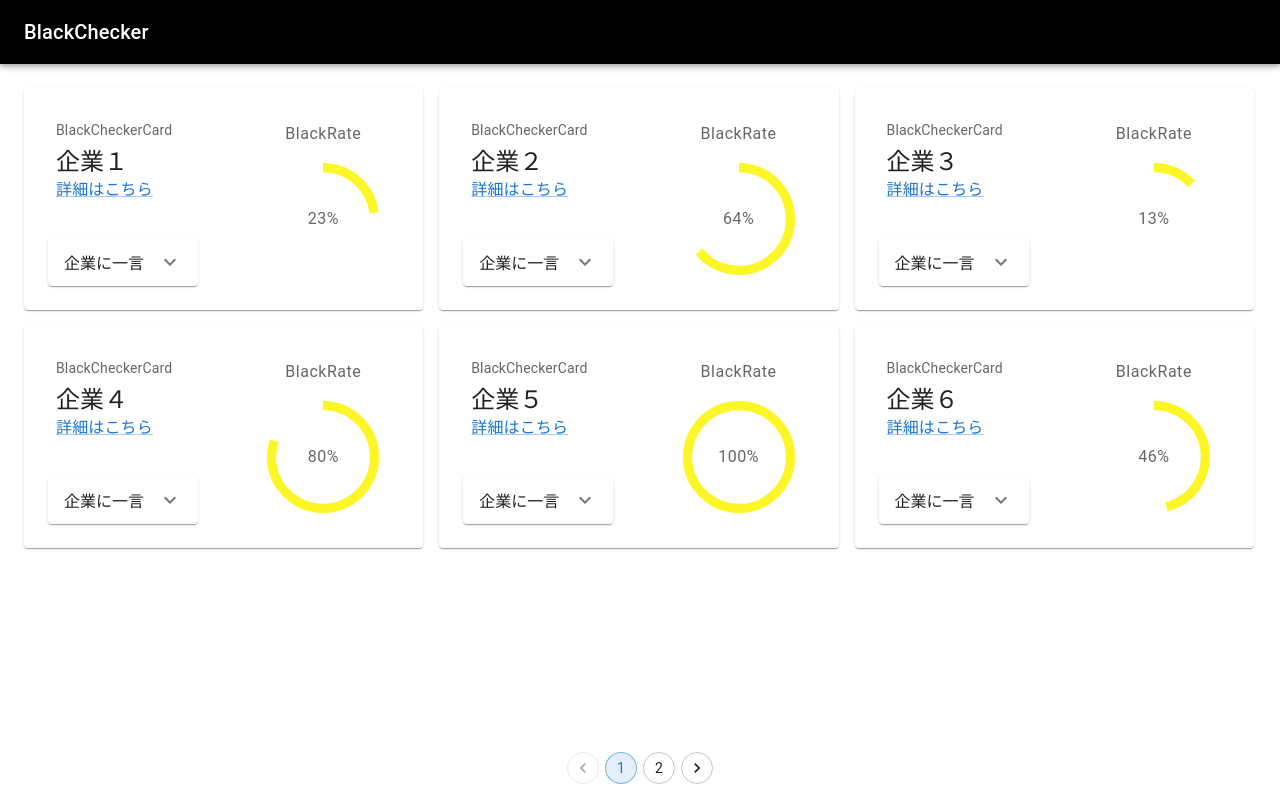
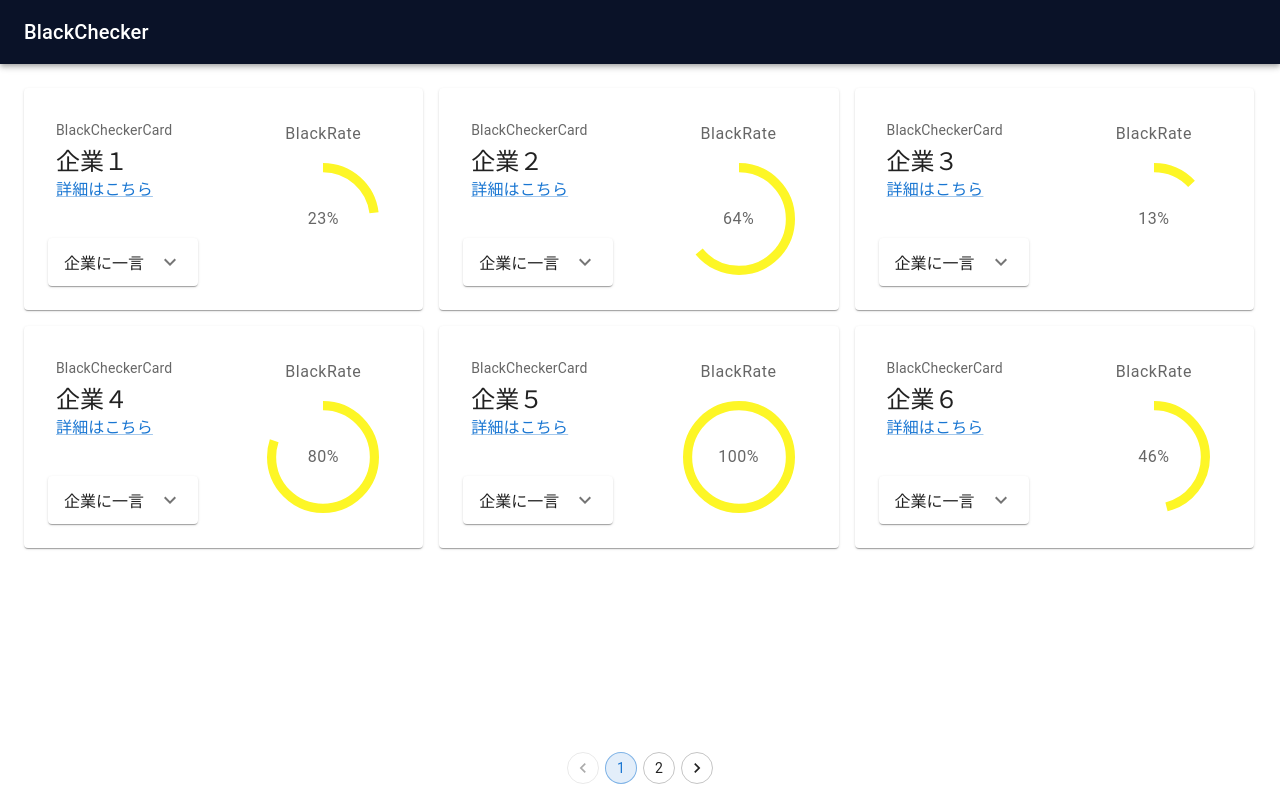
Before and after one commit to MonkeyHackParty/team4, a React (Vite) app in the folder frontend/: page / in a window 1280 px wide. Built offline with nearby package versions, Linux system fonts and the light colour scheme.

Commit message:
BlackAndYelow+

```diff
--- a/frontend/src/components/ButtonAppBar.jsx
+++ b/frontend/src/components/ButtonAppBar.jsx
@@ -10,7 +10,7 @@ import { Box } from '@mui/material';
 export default function ButtonAppBar() {
   return (
     <Box sx={{ flexGrow: 1 }}>
-      <AppBar position="static" sx={{ backgroundColor: '#000000' }}>
+      <AppBar position="static" sx={{ backgroundColor: '#0a1228' }}>
         <Toolbar>
           <Typography variant="h6" component="div" sx={{ flexGrow: 1 }}>
             BlackChecker
--- a/frontend/src/components/Loading.jsx
+++ b/frontend/src/components/Loading.jsx
@@ -12,7 +12,7 @@ export default function CircularIndeterminate() {
         height: '70vh',
       }}
     >
-      <CircularProgress sx={{color:'#e4e4e4'}}/>
+      <CircularProgress sx={{color:'#1760a0'}}/>
     </Box>
   );
 }
```
